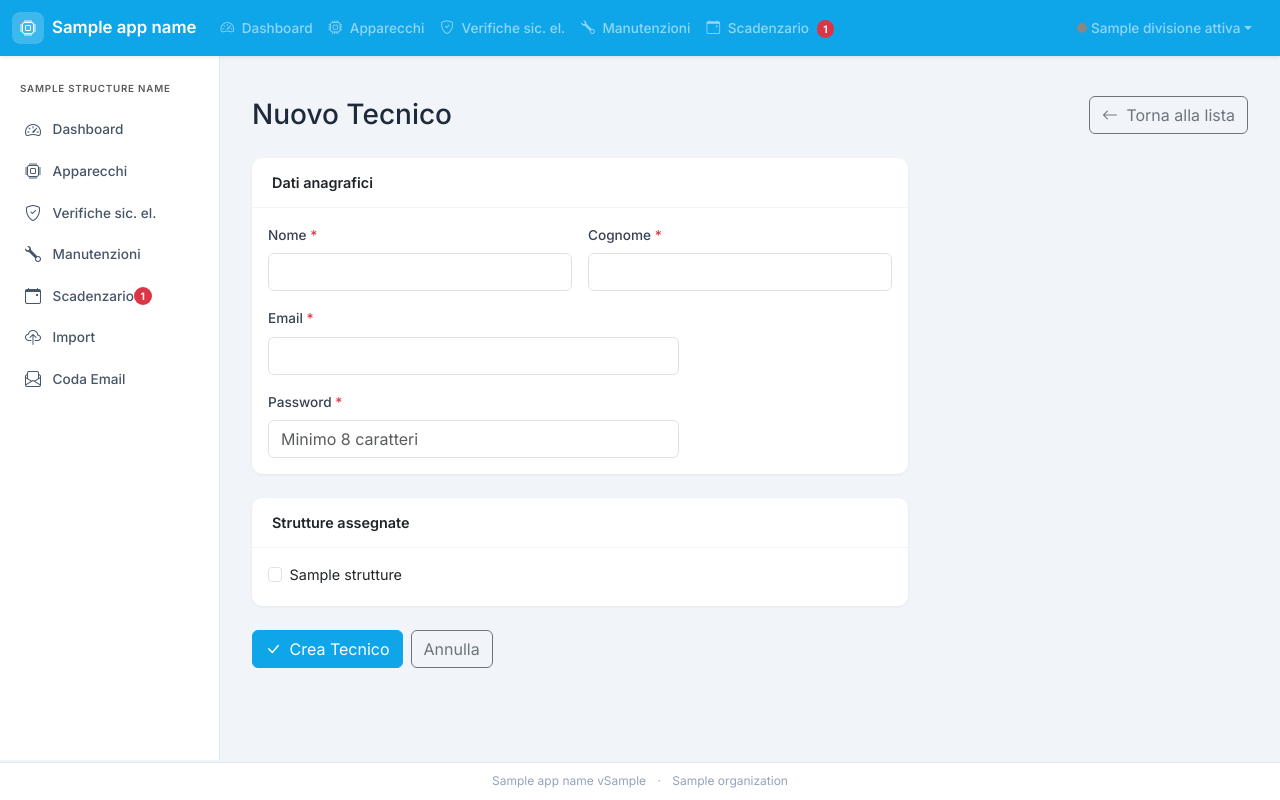
After one commit to greeneye71/Custode_v2, a Python web app: template templates/admin/tecnico_form.html in a window 1280 px wide. The commit adds this page. Run offline with Jinja, Linux system fonts and the light colour scheme; the template is opened without the code that fills it: most values are stand-ins (such as "Sample title", 1, 10 or a date in 2020); one stand-in notice (Sample message) is shown.

Commit message:
feat: template — gestione tecnici e selezione struttura

```diff
--- /dev/null
+++ b/templates/admin/tecnico_form.html
@@ -0,0 +1,98 @@
+{% extends "base.html" %}
+{% block title %}{% if tecnico %}Modifica Tecnico{% else %}Nuovo Tecnico{% endif %} — {{ app_name }}{% endblock %}
+{% block content %}
+<div class="page-header d-flex justify-content-between align-items-center mb-4">
+    <div>
+        <h1 class="h3 mb-0">{% if tecnico %}Modifica Tecnico{% else %}Nuovo Tecnico{% endif %}</h1>
+    </div>
+    <a href="{{ url_for('admin.tecnici') }}" class="btn btn-outline-secondary">
+        <i class="bi bi-arrow-left me-1"></i> Torna alla lista
+    </a>
+</div>
+
+<div class="row">
+    <div class="col-lg-8">
+        <form method="post">
+            <div class="card mb-4">
+                <div class="card-header fw-semibold">Dati anagrafici</div>
+                <div class="card-body">
+                    <div class="row g-3">
+                        <div class="col-md-6">
+                            <label class="form-label">Nome <span class="text-danger">*</span></label>
+                            <input type="text" name="nome"
+                                   class="form-control {% if errors.nome %}is-invalid{% endif %}"
+                                   value="{{ request.form.get('nome', tecnico.nome if tecnico else '') }}"
+                                   required>
+                            {% if errors.nome %}<div class="invalid-feedback">{{ errors.nome }}</div>{% endif %}
+                        </div>
+                        <div class="col-md-6">
+                            <label class="form-label">Cognome <span class="text-danger">*</span></label>
+                            <input type="text" name="cognome"
+                                   class="form-control {% if errors.cognome %}is-invalid{% endif %}"
+                                   value="{{ request.form.get('cognome', tecnico.cognome if tecnico else '') }}"
+                                   required>
+                            {% if errors.cognome %}<div class="invalid-feedback">{{ errors.cognome }}</div>{% endif %}
+                        </div>
+                        <div class="col-md-8">
+                            <label class="form-label">Email <span class="text-danger">*</span></label>
+                            <input type="email" name="email"
+                                   class="form-control {% if errors.email %}is-invalid{% endif %}"
+                                   value="{{ request.form.get('email', tecnico.email if tecnico else '') }}"
+                                   required>
+                            {% if errors.email %}<div class="invalid-feedback">{{ errors.email }}</div>{% endif %}
+                        </div>
+                        <div class="col-md-8">
+                            <label class="form-label">
+                                Password
+                                {% if not tecnico %}
+                                    <span class="text-danger">*</span>
+                                {% else %}
+                                    <span class="text-muted small">(lascia vuoto per non cambiare)</span>
+                                {% endif %}
+                            </label>
+                            <input type="password" name="password"
+                                   class="form-control {% if errors.password %}is-invalid{% endif %}"
+                                   {% if not tecnico %}required{% endif %}
+                                   minlength="8"
+                                   placeholder="Minimo 8 caratteri">
+                            {% if errors.password %}<div class="invalid-feedback">{{ errors.password }}</div>{% endif %}
+                        </div>
+                    </div>
+                </div>
+            </div>
+
+            <div class="card mb-4">
+                <div class="card-header fw-semibold">Strutture assegnate</div>
+                <div class="card-body">
+                    {% if strutture %}
+                    <div class="row g-2">
+                        {% for s in strutture %}
+                        <div class="col-md-6">
+                            <div class="form-check">
+                                <input class="form-check-input" type="checkbox"
+                                       name="strutture" value="{{ s.id }}" id="s{{ s.id }}"
+                                       {% if s.id in strutture_assegnate or s.id|string in strutture_assegnate %}checked{% endif %}>
+                                <label class="form-check-label" for="s{{ s.id }}">
+                                    {{ s.nome }}
+                                </label>
+                            </div>
+                        </div>
+                        {% endfor %}
+                    </div>
+                    {% else %}
+                    <p class="text-muted mb-0">Nessuna struttura attiva disponibile.</p>
+                    {% endif %}
+                </div>
+            </div>
+
+            <div class="d-flex gap-2">
+                <button type="submit" class="btn btn-primary">
+                    <i class="bi bi-check-lg me-1"></i>
+                    {% if tecnico %}Salva modifiche{% else %}Crea Tecnico{% endif %}
+                </button>
+                <a href="{{ url_for('admin.tecnici') }}" class="btn btn-outline-secondary">Annulla</a>
+            </div>
+        </form>
+    </div>
+</div>
+{% endblock %}
--- a/templates/base.html
+++ b/templates/base.html
@@ -92,8 +92,12 @@
                 {# Right side: Division selector + User menu #}
                 <ul class="navbar-nav">
                     {# Struttura switcher (solo superadmin, modalità multi-struttura) #}
-                    {% if current_user and current_user.ruolo == 'superadmin' and not single_struttura %}
-                      {% include 'partials/struttura_switcher.html' %}
+                    {% if current_user and not single_struttura %}
+                      {% if current_user.ruolo == 'superadmin' %}
+                        {% include 'partials/struttura_switcher.html' %}
+                      {% elif current_user.ruolo == 'tecnico' and strutture_list|length > 1 %}
+                        {% include 'partials/struttura_switcher_tecnico.html' %}
+                      {% endif %}
                     {% endif %}
 
                     {# Division selector #}
@@ -111,7 +115,7 @@
                             {% endif %}
                         </a>
                         <ul class="dropdown-menu dropdown-menu-end">
-                            {% if current_user is defined and current_user.ruolo == 'admin' %}
+                            {% if current_user is defined and current_user.ruolo in ('admin', 'tecnico') %}
                             <li>
                                 <a class="dropdown-item {% if divisione_attiva is defined and divisione_attiva and divisione_attiva.id == 'tutte' %}active{% endif %}"
                                    href="{{ url_for('auth.cambia_divisione', divisione_id='tutte') }}">
@@ -253,6 +257,12 @@
                             <i class="bi bi-building me-1"></i>Strutture
                         </a>
                     </li>
+                    <li class="nav-item">
+                        <a class="nav-link {% if request.endpoint and 'admin.tecnic' in request.endpoint|default('') %}active{% endif %}"
+                           href="{{ url_for('admin.tecnici') }}">
+                            <i class="bi bi-person-gear"></i> Tecnici
+                        </a>
+                    </li>
                     {% endif %}
                     <li class="nav-item">
                         <a class="nav-link {% if request.endpoint and 'admin.utent' in request.endpoint|default('') %}active{% endif %}"
```
Also changed, not shown: templates/admin/tecnici.html (added, +84 -0 lines), templates/auth/seleziona_struttura_tecnico.html (added, +45 -0 lines), templates/partials/struttura_switcher_tecnico.html (added, +16 -0 lines).
